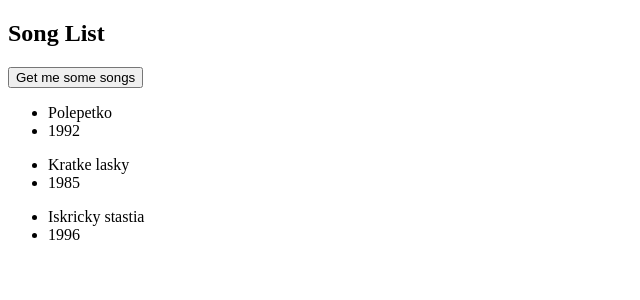
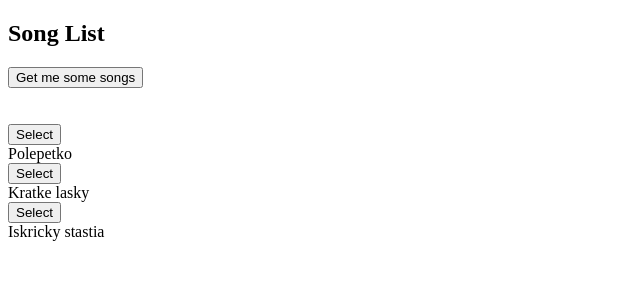
Before and after one commit to petercagala/udemy-modern-React-with-redux, a React (Create React App) app in the folder songs-application/: page / in a window 1280 px wide. Both pictures are taken after a click on the button "Get me some songs". Shown: the top 300 px of the page, without its empty margins (0-640 px from the left). Built offline with nearby package versions, Linux system fonts and the light colour scheme.

Commit message:
[section13-153] adding classNames to div in rendering locations

```diff
--- a/songs-application/src/components/App.tsx
+++ b/songs-application/src/components/App.tsx
@@ -25,8 +25,12 @@
 
     render() {
         return (
-            <div>
-                <SongList/>
+            <div className="ui container grid">
+                <div className="ui row">
+                    <div className="column eight wide">
+                        <SongList/>
+                    </div>
+                </div>
             </div>
         );
     }
--- a/songs-application/src/components/song/SongList.tsx
+++ b/songs-application/src/components/song/SongList.tsx
@@ -26,11 +26,11 @@
 
         return this.props.songList.map<JSX.Element>(song => {
             return (
-                <div>
-                    <ul>
-                        <li>{song.name}</li>
-                        <li>{song.year}</li>
-                    </ul>
+                <div className="item" key={song.id}>
+                    <div className="rightFloatedContent">
+                        <button className="ui button primary">Select</button>
+                    </div>
+                    <div className="content">{song.name}</div>
                 </div>
             );
         })
@@ -43,9 +43,12 @@
 
     render() {
         return (
-            <div>
+            <div className="ui divided list">
                 <h2>Song List</h2>
                 <button onClick={(e) => {this.handleOnClickGetAllSongs()}}>Get me some songs</button>
+                <br/>
+                <br/>
+                <br/>
                 {this.renderSongs()}
             </div>
         );
```
